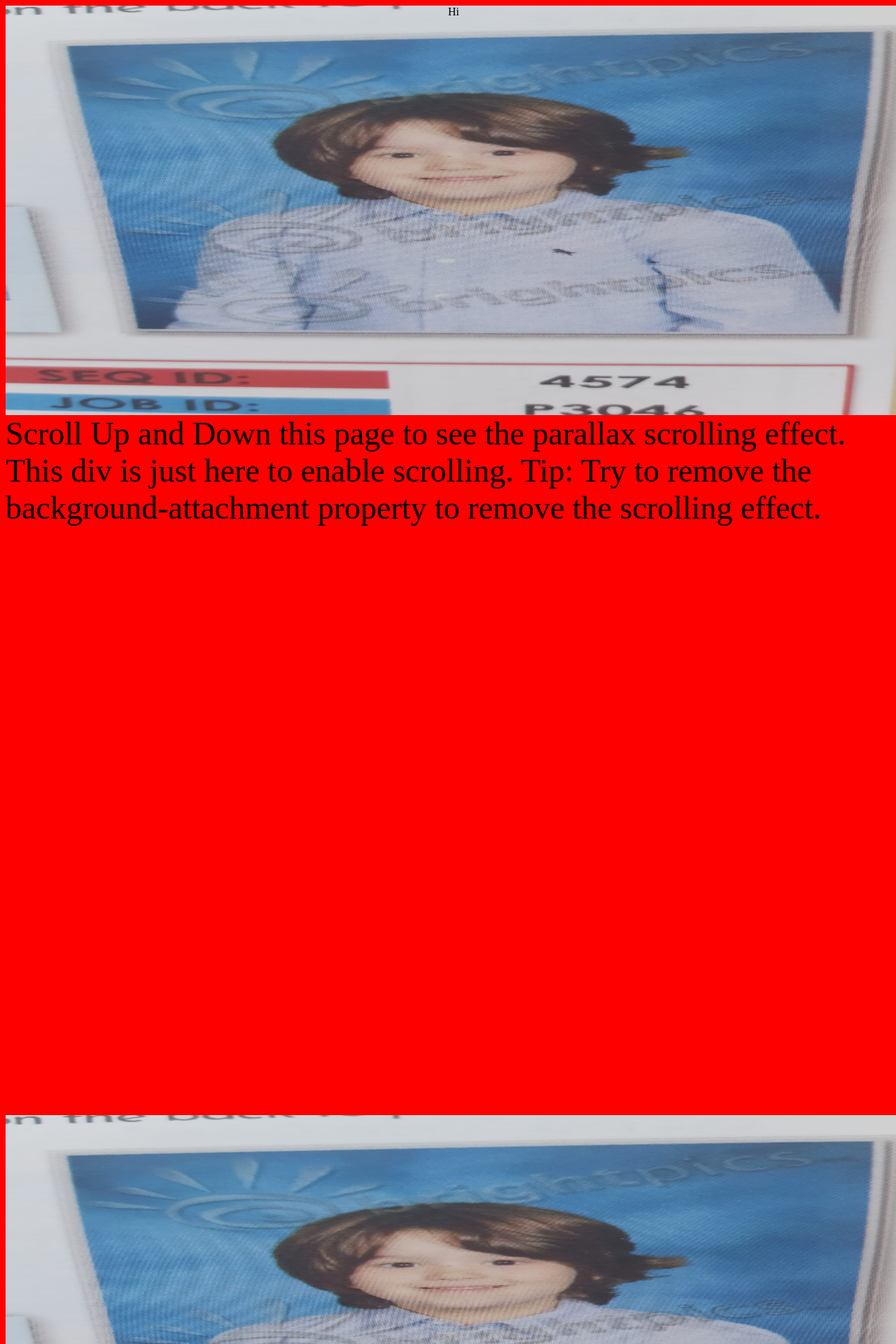
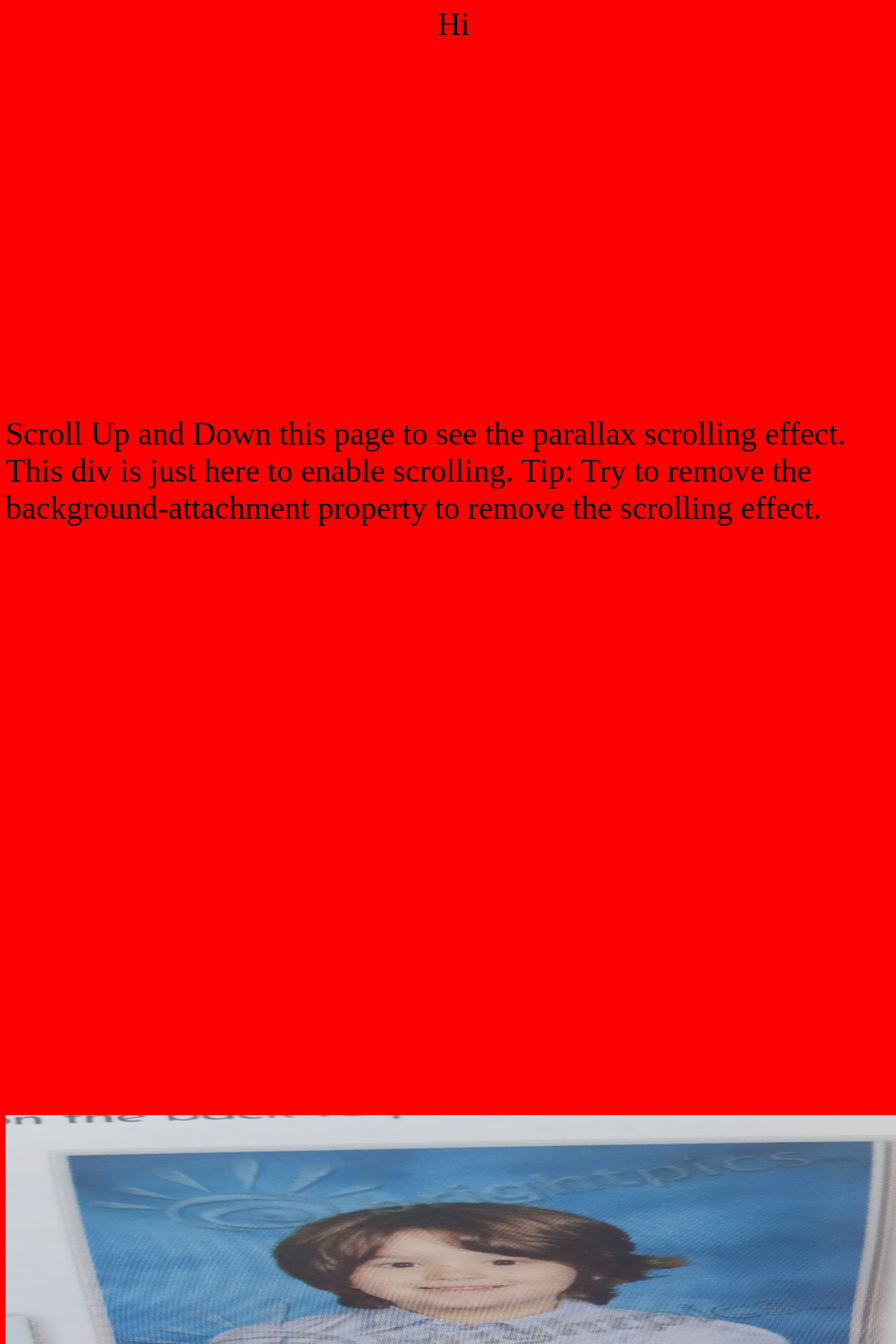
Before and after one commit to dstlmike/dstlmike.github.io, a Jekyll site: the page built from par.md, in a window 1280 px wide. Shown: the top 1920 px of the page at 70% size. Built offline with Jekyll 4.4.1, drawn with Linux system fonts in a browser that asks for light colours.

Commit message:
Update par.html

```diff
--- a/_layouts/par.html
+++ b/_layouts/par.html
@@ -32,7 +32,7 @@ top: 0;
 </head>
 <body>
 
-<div class="parallax">Hi</div>
+<div class="parallax"><div style="height:1000px;background-color:red;font-size:46px">Hi</div></div>
 
 <div style="height:1000px;background-color:red;font-size:46px">
 Scroll Up and Down this page to see the parallax scrolling effect.
```
